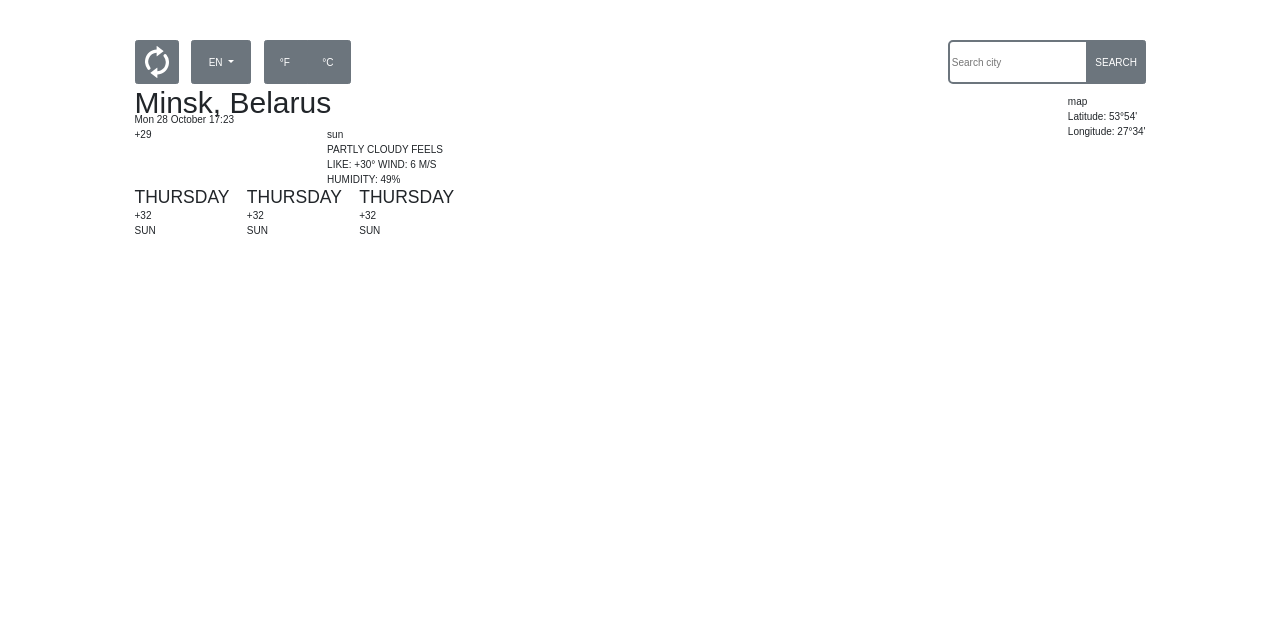
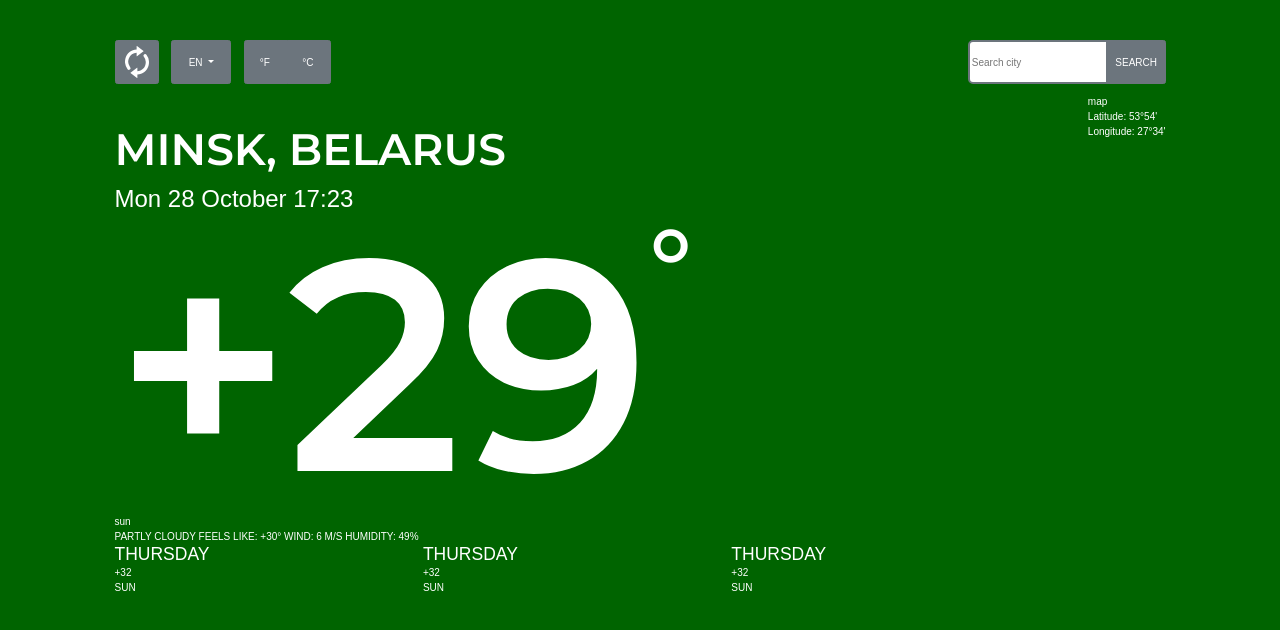
Before and after one commit to shiryaevaai/fancy-weather, a website: page index.html in a window 1280 px wide. Drawn offline with Linux system fonts and the light colour scheme; a web font is replaced by a local one.

Commit message:
feat: add style to location and temperature

```diff
--- a/index.html
+++ b/index.html
@@ -48,14 +48,14 @@
 	<div class="wrapper">
 		<div class="main-info column-left">
 			<div class="current-location">
-				<h2 class="location">Minsk, Belarus</h2>
+				<h2 class="location">MINSK, BELARUS</h2>
 			</div>
 			<div class="current-datetime">
 				<span class="date">Mon 28 October</span>
 				<span class="time">17:23</span>
 			</div>
 			<div class="current-weather">
-				<div class="current-weather__temperature">+29</div>
+				<div class="current-weather__temperature"><span class="temperature-num">+29</span><span class="temperature-degree">°</span></div>
 				<div class="current-weather__details">
 					<div class="current-weather__icon">sun</div>
 					<div class="details">
--- a/sass/base/_base.scss
+++ b/sass/base/_base.scss
@@ -4,11 +4,13 @@ html {
 
 body {
     @extend %font-prim;
+    background-color:darkgreen;
+    color:white;
 }
 
-h2 {
+/*h2 {
     @include font($size: 3rem, $height: 1.8rem);
-}
+}*/
 
 .hide {
     height:0;
--- a/sass/components/_current-info.scss
+++ b/sass/components/_current-info.scss
@@ -7,9 +7,39 @@
 }
 
 .current-weather__temperature {
-    flex-basis: 60%;
+    flex-basis: 65%;
 }
 
 .current-weather__details {
-    flex-basis: 40%;
+    flex-basis: 35%;
 }
+
+.current-location {
+    padding-top: 30px;
+
+    > h2 {
+        @extend %font-semibold;
+        @include font($size: 4.4rem, $height: 5rem);
+    }
+}
+
+.current-datetime {
+    padding-top: 10px;
+    @extend %font-regular;
+    @include font($size: 2.4rem, $height: 3rem);
+}
+
+.current-weather__temperature {
+    @extend %font-semibold;
+    display: flex;
+}
+
+.temperature-num {
+    @include font($size: 30rem, $height: 30rem);
+    display: inline-block;
+}
+
+.temperature-degree {
+    @include font($size: 10rem, $height: 10rem);
+    display: inline-block;
+}
--- a/sass/layouts/_wrapper.scss
+++ b/sass/layouts/_wrapper.scss
@@ -1,7 +1,7 @@
 .wrapper {
     max-width: $content-width;
     margin: auto;
-    padding: 0 93px;
+    padding: 0 73px;
     /*@include media-laptop {
         padding: 0 30px;
     }*/
```
Also changed, not shown: style.css, 1 other file.
